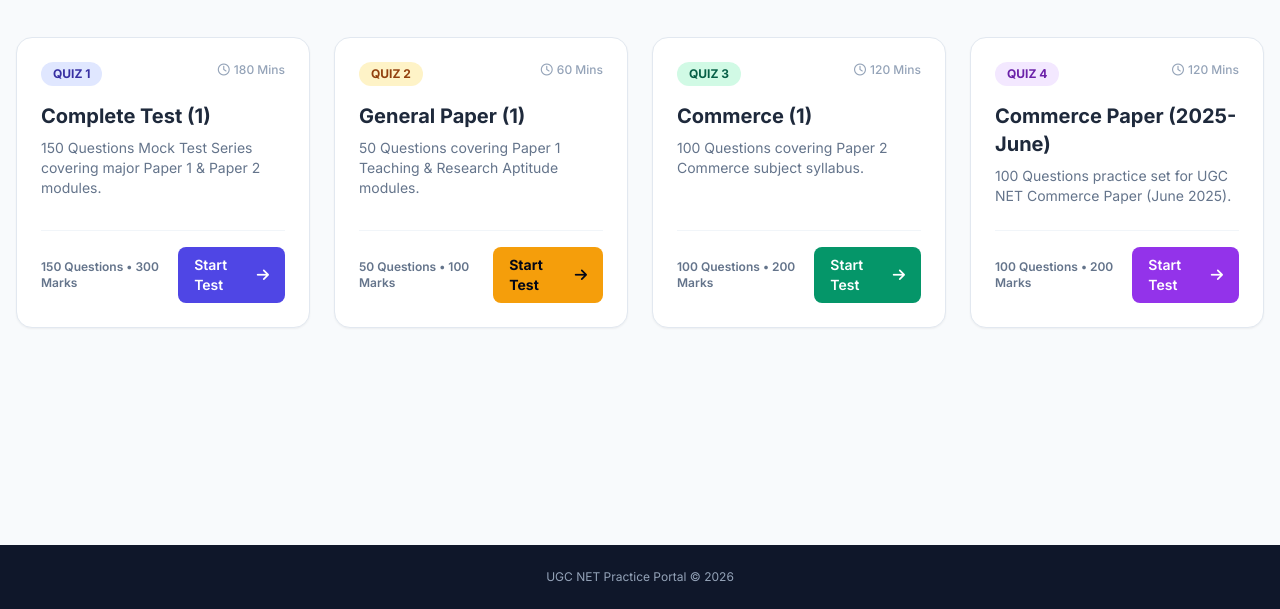
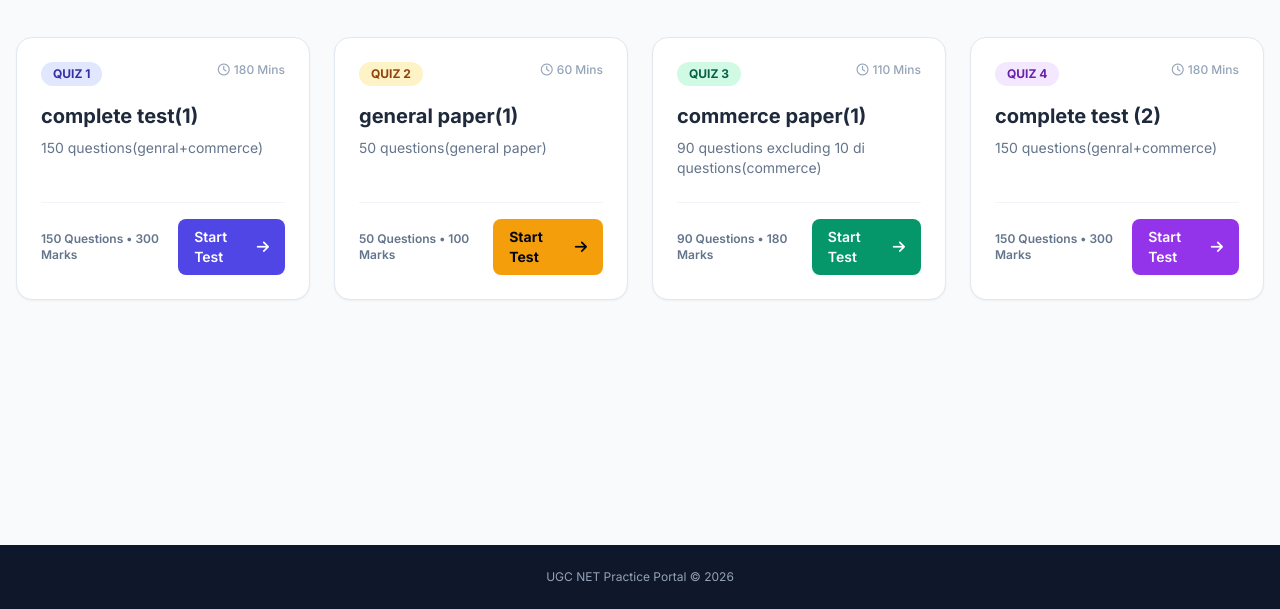
Before and after one commit to abdussalamc/ugc-net, a plain HTML site: page index.html in a window 1280 px wide. Shown: the part 191-800 px from the top of the page. Drawn offline with nearby package versions, Linux system fonts and the light colour scheme.

Commit message:
Update index.html

```diff
--- a/index.html
+++ b/index.html
@@ -37,15 +37,15 @@
 
         <div class="grid grid-cols-1 md:grid-cols-2 lg:grid-cols-2 xl:grid-cols-4 gap-6">
 
-            <!-- Card 1: Quiz 1 -->
+            <!-- Quiz 1 -->
             <div class="bg-white rounded-2xl p-6 border border-slate-200 shadow-sm hover:shadow-xl transition-all duration-200 flex flex-col justify-between group">
                 <div>
                     <div class="flex justify-between items-start mb-4">
                         <span class="bg-indigo-100 text-indigo-800 text-xs font-bold px-3 py-1 rounded-full uppercase">Quiz 1</span>
                         <span class="text-xs text-slate-400 font-medium"><i class="fa-regular fa-clock mr-1"></i>180 Mins</span>
                     </div>
-                    <h3 class="text-xl font-bold text-slate-800 group-hover:text-indigo-600 transition">Complete Test (1)</h3>
-                    <p class="text-slate-500 text-sm mt-2">150 Questions Mock Test Series covering major Paper 1 & Paper 2 modules.</p>
+                    <h3 class="text-xl font-bold text-slate-800 group-hover:text-indigo-600 transition">complete test(1)</h3>
+                    <p class="text-slate-500 text-sm mt-2">150 questions(genral+commerce)</p>
                 </div>
                 <div class="mt-6 pt-4 border-t border-slate-100 flex items-center justify-between">
                     <span class="text-xs font-semibold text-slate-500">150 Questions • 300 Marks</span>
@@ -55,15 +55,15 @@
                 </div>
             </div>
 
-            <!-- Card 2: Quiz 2 -->
+            <!-- Quiz 2 -->
             <div class="bg-white rounded-2xl p-6 border border-slate-200 shadow-sm hover:shadow-xl transition-all duration-200 flex flex-col justify-between group">
                 <div>
                     <div class="flex justify-between items-start mb-4">
                         <span class="bg-amber-100 text-amber-800 text-xs font-bold px-3 py-1 rounded-full uppercase">Quiz 2</span>
                         <span class="text-xs text-slate-400 font-medium"><i class="fa-regular fa-clock mr-1"></i>60 Mins</span>
                     </div>
-                    <h3 class="text-xl font-bold text-slate-800 group-hover:text-amber-600 transition">General Paper (1)</h3>
-                    <p class="text-slate-500 text-sm mt-2">50 Questions covering Paper 1 Teaching & Research Aptitude modules.</p>
+                    <h3 class="text-xl font-bold text-slate-800 group-hover:text-amber-600 transition">general paper(1)</h3>
+                    <p class="text-slate-500 text-sm mt-2">50 questions(general paper)</p>
                 </div>
                 <div class="mt-6 pt-4 border-t border-slate-100 flex items-center justify-between">
                     <span class="text-xs font-semibold text-slate-500">50 Questions • 100 Marks</span>
@@ -73,36 +73,36 @@
                 </div>
             </div>
 
-            <!-- Card 3: Quiz 3 -->
+            <!-- Quiz 3 -->
             <div class="bg-white rounded-2xl p-6 border border-slate-200 shadow-sm hover:shadow-xl transition-all duration-200 flex flex-col justify-between group">
                 <div>
                     <div class="flex justify-between items-start mb-4">
                         <span class="bg-emerald-100 text-emerald-800 text-xs font-bold px-3 py-1 rounded-full uppercase">Quiz 3</span>
-                        <span class="text-xs text-slate-400 font-medium"><i class="fa-regular fa-clock mr-1"></i>120 Mins</span>
+                        <span class="text-xs text-slate-400 font-medium"><i class="fa-regular fa-clock mr-1"></i>110 Mins</span>
                     </div>
-                    <h3 class="text-xl font-bold text-slate-800 group-hover:text-emerald-600 transition">Commerce (1)</h3>
-                    <p class="text-slate-500 text-sm mt-2">100 Questions covering Paper 2 Commerce subject syllabus.</p>
+                    <h3 class="text-xl font-bold text-slate-800 group-hover:text-emerald-600 transition">commerce paper(1)</h3>
+                    <p class="text-slate-500 text-sm mt-2">90 questions excluding 10 di questions(commerce)</p>
                 </div>
                 <div class="mt-6 pt-4 border-t border-slate-100 flex items-center justify-between">
-                    <span class="text-xs font-semibold text-slate-500">100 Questions • 200 Marks</span>
+                    <span class="text-xs font-semibold text-slate-500">90 Questions • 180 Marks</span>
                     <a href="quiz3.html" class="bg-emerald-600 hover:bg-emerald-700 text-white text-sm font-semibold px-4 py-2 rounded-lg transition inline-flex items-center">
                         Start Test <i class="fa-solid fa-arrow-right ml-2"></i>
                     </a>
                 </div>
             </div>
 
-            <!-- Card 4: Quiz 4 -->
+            <!-- Quiz 4 -->
             <div class="bg-white rounded-2xl p-6 border border-slate-200 shadow-sm hover:shadow-xl transition-all duration-200 flex flex-col justify-between group">
                 <div>
                     <div class="flex justify-between items-start mb-4">
                         <span class="bg-purple-100 text-purple-800 text-xs font-bold px-3 py-1 rounded-full uppercase">Quiz 4</span>
-                        <span class="text-xs text-slate-400 font-medium"><i class="fa-regular fa-clock mr-1"></i>120 Mins</span>
+                        <span class="text-xs text-slate-400 font-medium"><i class="fa-regular fa-clock mr-1"></i>180 Mins</span>
                     </div>
-                    <h3 class="text-xl font-bold text-slate-800 group-hover:text-purple-600 transition">Commerce Paper (2025-June)</h3>
-                    <p class="text-slate-500 text-sm mt-2">100 Questions practice set for UGC NET Commerce Paper (June 2025).</p>
+                    <h3 class="text-xl font-bold text-slate-800 group-hover:text-purple-600 transition">complete test (2)</h3>
+                    <p class="text-slate-500 text-sm mt-2">150 questions(genral+commerce)</p>
                 </div>
                 <div class="mt-6 pt-4 border-t border-slate-100 flex items-center justify-between">
-                    <span class="text-xs font-semibold text-slate-500">100 Questions • 200 Marks</span>
+                    <span class="text-xs font-semibold text-slate-500">150 Questions • 300 Marks</span>
                     <a href="quiz4.html" class="bg-purple-600 hover:bg-purple-700 text-white text-sm font-semibold px-4 py-2 rounded-lg transition inline-flex items-center">
                         Start Test <i class="fa-solid fa-arrow-right ml-2"></i>
                     </a>
```
